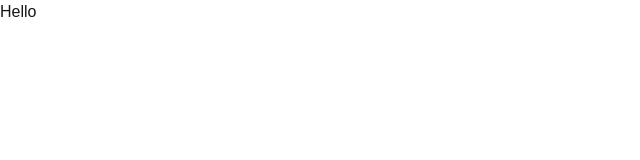
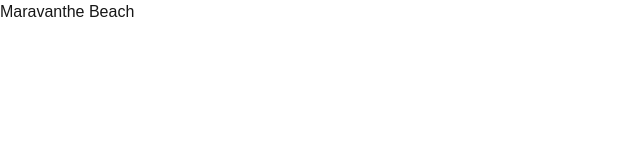
Before and after one commit to chithraksha16/Maravanthe--Beach, a Next.js app: page / in a window 1280 px wide. Shown: the top 160 px of the page, without its empty margins (0-640 px from the left). Built offline with nearby package versions, Linux system fonts and the light colour scheme.

Commit message:
Update page.tsx

```diff
--- a/app/page.tsx
+++ b/app/page.tsx
@@ -3,7 +3,7 @@ import Image from "next/image";
 export default function Home() {
   return (
     <>
-    <h1>Hello</h1>
+    <h1>Maravanthe Beach</h1>
     </>
   );
 }
```
